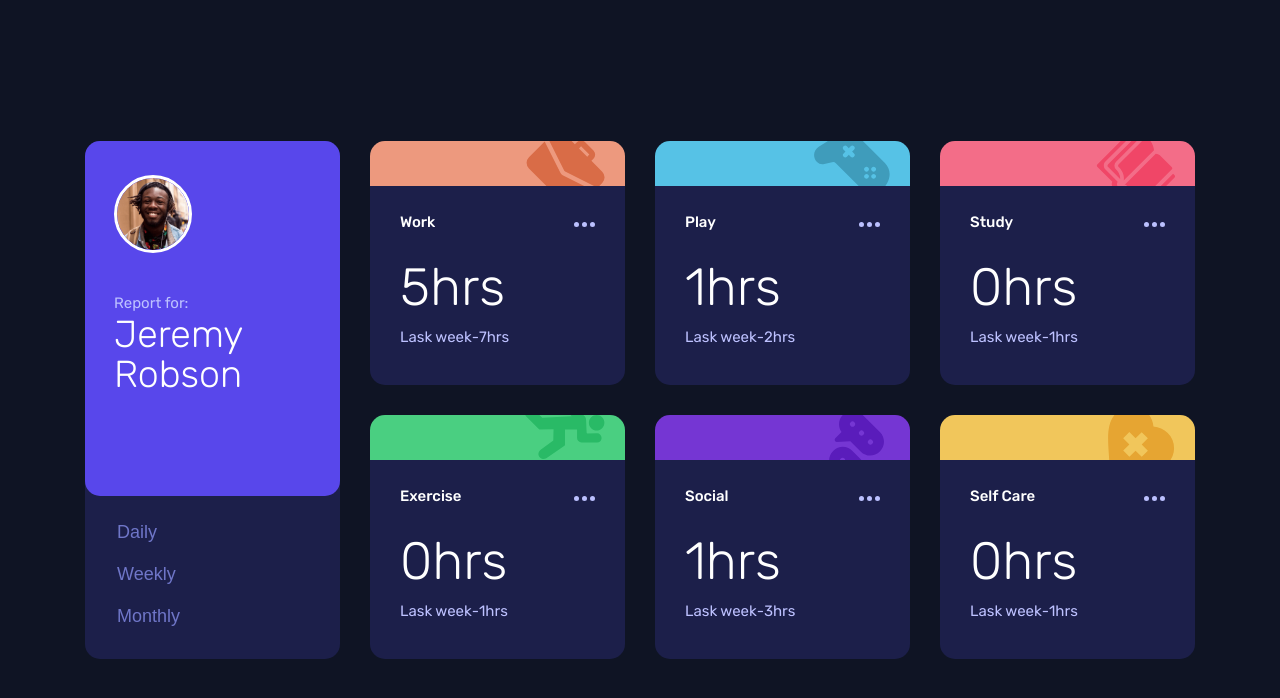
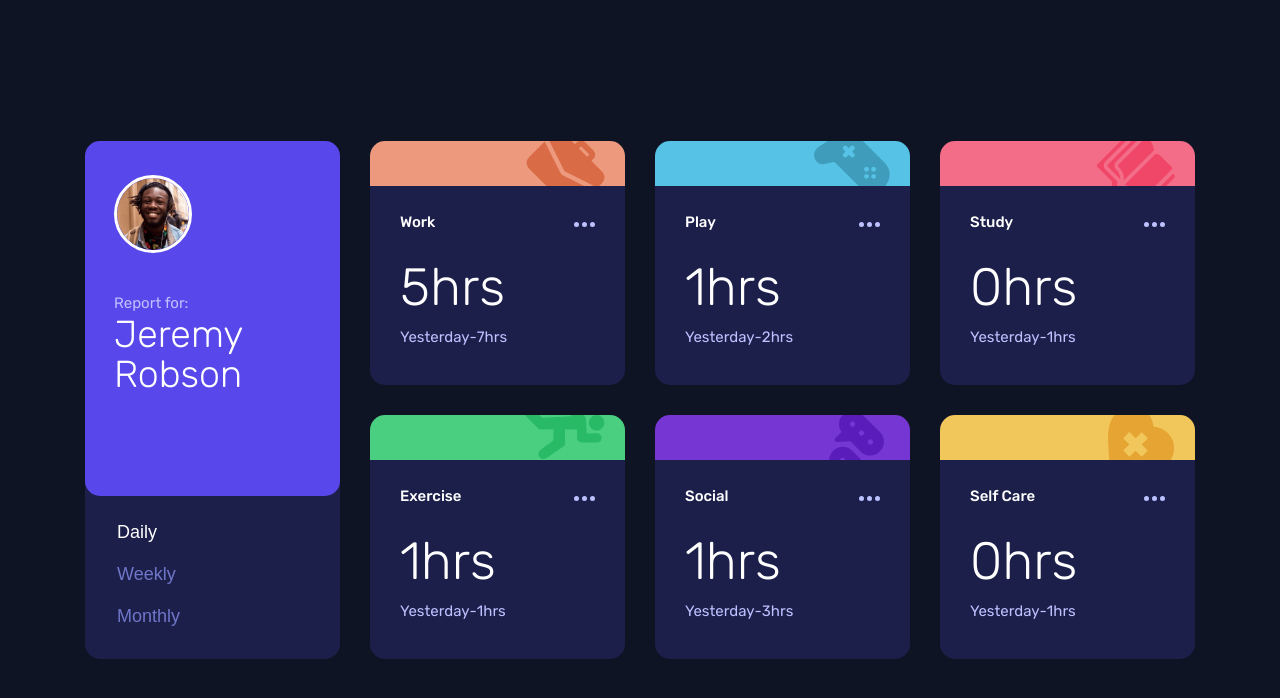
Before and after one commit to Olu-martins/Time-tracker, a plain HTML site: page index.html in a window 1280 px wide. Both pictures are taken after a click on the button "Daily". Drawn offline with Linux system fonts and the light colour scheme.

Commit message:
fixed select options

```diff
--- a/app.js
+++ b/app.js
@@ -7,47 +7,112 @@
 -Tell the event listern to run (activateSelectedButton) function
 -select the activity option from that dataset that we have in the JSON file and save in a variable
 -Finally render each activity passing the activatedOption variable as the parameter
-*/
-
-// select all the buttons @ query selector all
-const buttons = document.querySelectorAll('tracker-option')
-
-const selectButton =  (array) => {
-    array.forEach(button => {
-        button.addEventListener('click', () => {
-            activateSelectedButton();
-            const selectedOption = button.dataset.option;
-            rendercards(selectedOption);
-        })
-
-    });
-
-}
-
-/*
-Following steps
+====Following steps ========
 -write activateSelectButton function
--fetch the dataset function from the JSON fiile and save it in the Selected Option variable
+-fetch the dataset function from the JSON fiile and save it in the clickedOption variable
 -write the render function
 -also clear existing render activity once we click another button
 */
 
+// select all the buttons @ query selector all
+const buttons = [...document.querySelectorAll('.tracker-option')]
+
+let data = []
+
+const buttonsAttend = (array) => {
+    array.forEach(button => {
+        button.addEventListener('click', () => {
+            activateSelectedButton(button)
+            const clickedOption = button.dataset.option
+            rendercards(clickedOption);
+        })
+    });
+}
+
 // -write activateSelectButton function
-function activateSelectedButton() {
-
+    const activateSelectedButton = (button) => {
+    buttons.forEach(b => b.classList.remove('active'))
+    button.classList.add('active')
 }
 
 
 // -fetch the dataset function from the JSON fiile and save it in the Selected Option variable
-let data = [];
 
+// write an async function
 
+const loadData = async () => {
+    const response = await fetch('data.json')
+    const fetchedData = await response.json()
+    data = fetchedData
+     buttons[1].click()
+
+}
+// -also clear existing render activity once we click another button
+
+const clearActivities = () => {
+    const activities = document.querySelectorAll('.tracker-activity')
+    activities.forEach(a => a.remove())
+}
 
 
 // -write the render function
+const rendercards = async (clickedOption) => {
+
+    clearActivities();
+
+const activityTracker = document.querySelector('section.activity-tracker')
+
+const determineTimeframe = (option) => {
+    if (option === "daily") {
+        return "Yesterday"
+    }else if(option === "weekly") {
+        return "Last week"
+    }else if(option === "monthly") {
+        return "Last month"
+
+    }
+}
+
+data.forEach(activity => {
+    const name = activity.title
+    const activityClass = name.toLowerCase().replace(' ', '-')
+    const timeframeData = activity.timeframes[clickedOption]
+    const previousTimeFrame = determineTimeframe(clickedOption)
+    const section = document.createElement('section')
+    section.classList.add('tracker-activity', activityClass)
+    const activityTodisplay =`
+    <div class="activity-background">
+        <img src="./images/icon-${activityClass}.svg" alt="">
+    </div>
+    <div class="activity-info">
+    <header>
+      <h2 class="activity-name">
+        ${name}
+      </h2>
+      <button class="activity-options">
+        <svg width="21" height="5" xmlns="http://www.w3.org/2000/svg">
+          <path d="M2.5 0a2.5 2.5 0 1 1 0 5 2.5 2.5 0 0 1 0-5Zm8 0a2.5 2.5 0 1 1 0 5 2.5 2.5 0 0 1 0-5Zm8 0a2.5 2.5 0 1 1 0 5 2.5 2.5 0 0 1 0-5Z"
+          fill="#BBC0FF" fill-rule="evenodd"/></svg>
+      </button>
+    </header>
+    <div class="activity-timeframes-wrapper">
+      <div class="activity-timeframes">
+        <h3 class="activity-timeframe-current">${timeframeData.current}hrs</h3>
+      </div>
+      <div class="activity-timeframe-previous">
+        <p class="time-window">${previousTimeFrame}</p>
+        <p> - </p>
+        <p class="time">${timeframeData.previous}hrs</p>
+      </div>
+    </div>
+  </div>`
+
+  section.innerHTML = activityTodisplay
+  activityTracker.append(section)
+})
 
 
+}
 
-
-
-// -also clear existing render activity once we click another button
+buttonsAttend(buttons)
+loadData()
--- a/index.html
+++ b/index.html
@@ -31,7 +31,7 @@
         </button>
       </div>
     </section>
-    <section class="tracker-activity work">
+    <!-- <section class="tracker-activity work">
       <div class="activity-background">
         <img src="./images/icon-work.svg" alt="">
       </div>
@@ -48,7 +48,7 @@
         </header>
         <div class="activity-timeframes-wrapper">
           <div class="activity-timeframes">
-            <h3 class="activity-timeframe-now">5hrs</h3>
+            <h3 class="activity-timeframe-current">5hrs</h3>
           </div>
           <div class="activity-timeframe-previous">
             <p class="time-when">Lask week</p>
@@ -75,7 +75,7 @@
         </header>
         <div class="activity-timeframes-wrapper">
           <div class="activity-timeframes">
-            <h3 class="activity-timeframe-now">1hrs</h3>
+            <h3 class="activity-timeframe-current">1hrs</h3>
           </div>
           <div class="activity-timeframe-previous">
             <p class="time-when">Lask week</p>
@@ -102,7 +102,7 @@
         </header>
         <div class="activity-timeframes-wrapper">
           <div class="activity-timeframes">
-            <h3 class="activity-timeframe-now">0hrs</h3>
+            <h3 class="activity-timeframe-current">0hrs</h3>
           </div>
           <div class="activity-timeframe-previous">
             <p class="time-when">Lask week</p>
@@ -129,7 +129,7 @@
         </header>
         <div class="activity-timeframes-wrapper">
           <div class="activity-timeframes">
-            <h3 class="activity-timeframe-now">0hrs</h3>
+            <h3 class="activity-timeframe-current">0hrs</h3>
           </div>
           <div class="activity-timeframe-previous">
             <p class="time-when">Lask week</p>
@@ -156,7 +156,7 @@
         </header>
         <div class="activity-timeframes-wrapper">
           <div class="activity-timeframes">
-            <h3 class="activity-timeframe-now">1hrs</h3>
+            <h3 class="activity-timeframe-current">1hrs</h3>
           </div>
           <div class="activity-timeframe-previous">
             <p class="time-when">Lask week</p>
@@ -183,7 +183,7 @@
         </header>
         <div class="activity-timeframes-wrapper">
           <div class="activity-timeframes">
-            <h3 class="activity-timeframe-now">0hrs</h3>
+            <h3 class="activity-timeframe-current">0hrs</h3>
           </div>
           <div class="activity-timeframe-previous">
             <p class="time-when">Lask week</p>
@@ -192,8 +192,9 @@
           </div>
           </div>
       </div>
-    </section>
+    </section> -->
   </section>
+
   <script src="app.js"></script>
 </body>
 </html>
--- a/style.css
+++ b/style.css
@@ -291,7 +291,7 @@ section.tracker-menu {
   gap: 1rem;
 }
 
-.activity-timeframe-now {
+.activity-timeframe-current {
   font-size: var(--font-size-activity-result);
   font-weight: 300;
   color: white;
```
